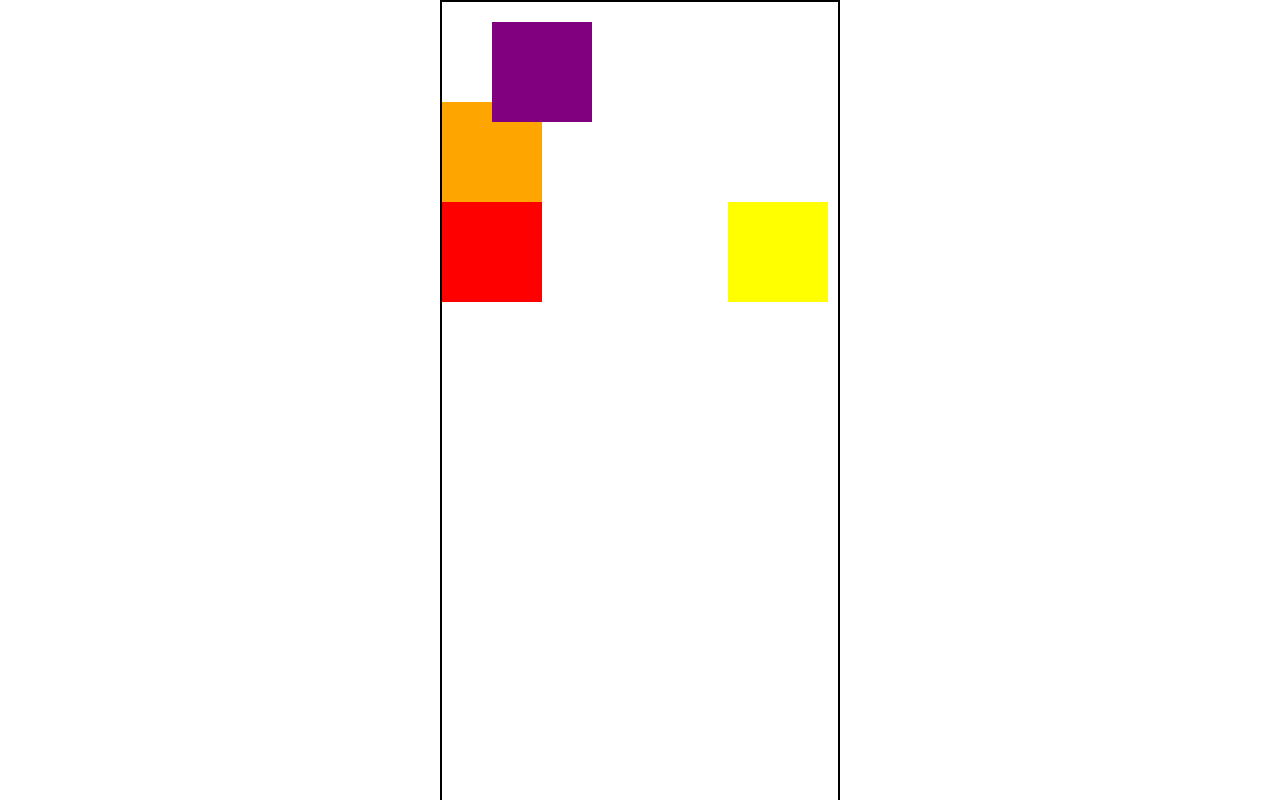
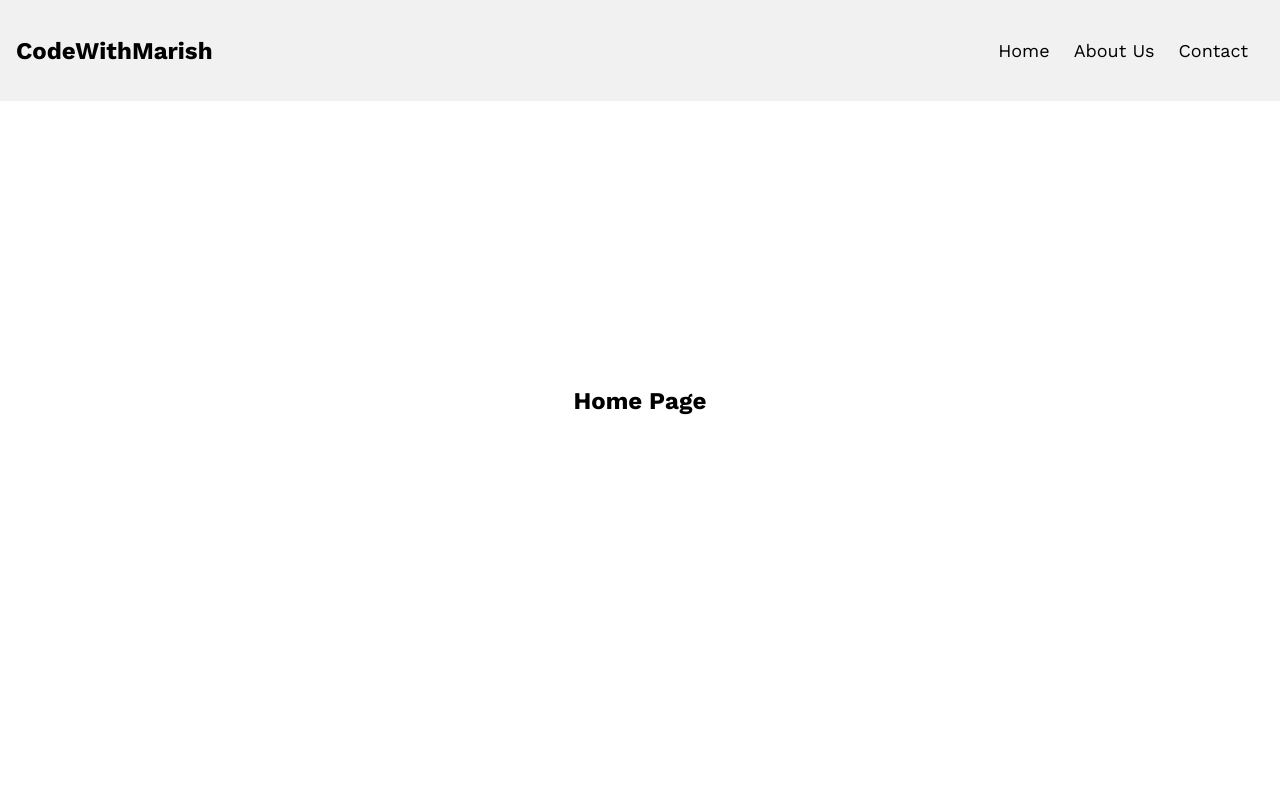
Before and after one commit to zeds/next-tutorial, a Next.js app: page / in a window 1280 px wide. Shown: the top 800 px of the page. Built offline with nearby package versions, Linux system fonts and the light colour scheme.

Commit message:
first commit

```diff
--- /dev/null
+++ b/components/NavItem.tsx
@@ -0,0 +1,10 @@
+import Link from "next/link";
+const NavItem = ({ text, href, active }) => {
+  return (
+    <Link href={href}>
+      <a className={`nav__link`}>{text}</a>
+    </Link>
+  );
+};
+
+export default NavItem;
--- /dev/null
+++ b/components/Navbar.tsx
@@ -0,0 +1,46 @@
+import Link from "next/link";
+import React, { useState } from "react";
+import NavItem from "./NavItem";
+
+const MENU_LIST = [
+  { text: "Home", href: "/" },
+  { text: "About Us", href: "/about" },
+  { text: "Contact", href: "/contact" },
+];
+const Navbar = () => {
+  const [navActive, setNavActive] = useState(false);
+  const [activeIdx, setActiveIdx] = useState(-1);
+
+  return (
+    <header>
+      <nav className={`nav`}>
+        <Link href={"/"}>
+            <h1 className="logo">CodeWithMarish</h1>
+        </Link>
+        <div
+          onClick={() => setNavActive(!navActive)}
+          className={`nav__menu-bar`}
+        >
+          <div></div>
+          <div></div>
+          <div></div>
+        </div>
+        <div className={`${navActive ? "active" : ""} nav__menu-list`}>
+          {MENU_LIST.map((menu, idx) => (
+            <div
+              onClick={() => {
+                setActiveIdx(idx);
+                setNavActive(false);
+              }}
+              key={menu.text}
+            >
+              <NavItem active={activeIdx === idx} {...menu} />
+            </div>
+          ))}
+        </div>
+      </nav>
+    </header>
+  );
+};
+
+export default Navbar;
--- a/pages/_app.tsx
+++ b/pages/_app.tsx
@@ -1,6 +1,12 @@
+import Navbar from '../components/Navbar'
 import '../styles/globals.css'
 import type { AppProps } from 'next/app'
 
 export default function App({ Component, pageProps }: AppProps) {
-  return <Component {...pageProps} />
+	return (
+		<>
+			<Navbar />
+			<Component {...pageProps} />
+		</>
+	)
 }
--- a/pages/index.tsx
+++ b/pages/index.tsx
@@ -1,12 +1,9 @@
-import styles from '../styles/Home.module.css'
+import Navbar from '../components/Navbar'
 
 export default function Home() {
   return (
-    <div className={styles.container}>
-			<div className={`${styles.box} ${styles.purple}`} ></div>
-			<div className={`${styles.box} ${styles.orange}`} ></div>
-			<div className={`${styles.box} ${styles.yellow}`} ></div>
-			<div className={`${styles.box} ${styles.red}`} ></div>
-    </div>
+		<div className="center">
+			<h2>Home Page</h2>
+		</div>
   )
 }
--- a/styles/globals.css
+++ b/styles/globals.css
@@ -1,26 +1,95 @@
-html,
-body {
+@import url('https://fonts.googleapis.com/css2?family=Work+Sans:wght@400;500;700&display=swap');
+* {
+  margin: 0;
   padding: 0;
-  margin: 0;
-  font-family: -apple-system, BlinkMacSystemFont, Segoe UI, Roboto, Oxygen,
-    Ubuntu, Cantarell, Fira Sans, Droid Sans, Helvetica Neue, sans-serif;
+  outline: none;
+  box-sizing: border-box;
+  font-family: 'Work Sans', sans-serif;
+}
+a{
+  text-decoration: none;
+  color: inherit;
+}
+header{
+  position: sticky;
+  z-index: 30;
+  top: 0;
+}
+nav{
+  display: flex;
+  padding: 16px;
+  justify-content: space-between;
+  align-items: center;
+  background-color: #f1f1f1;
+}
+.nav__menu-bar{
+  display: flex;
+  flex-direction: column;
+  row-gap: 6px;
+  cursor: pointer;
+}
+.nav__menu-bar div{
+  width: 40px;
+  height: 4px;
+  background-color: black;
+  border-radius: 2px;
+}
+.nav__menu-list{
+  display: flex;
+  flex-direction: column;
+  position: fixed;
+  top: 60px;
+  width: 288px;
+  row-gap: 24px;
+  right: -288px;
+  padding: 24px 16px;
+  transition: all 0.2s;
+  min-height: calc(100vh - 60px);
+  background-color: #f1f1f1;
+}
+.nav__menu-list.active{
+  right: 0;
+}
+.nav__link{
+  font-size: 18px;
+  position: relative;
+  transition: all 0.2s;
 }
 
-a {
-  color: inherit;
-  text-decoration: none;
+.nav__link:hover{
+ font-weight: bold;
 }
 
-* {
-  box-sizing: border-box;
+.center{
+  min-height: 600px;
+  display: flex;
+  justify-content: center;
+  align-items: center;
 }
+@media screen and (min-width: 768px) {
+  .nav__menu-bar{
+    display: none;
+  }
+  .nav__menu-list{
+    position: unset;
+    flex-direction: row;
+    min-height: fit-content;
+    width: fit-content;
+    column-gap: 24px;
+    align-items: center;
+  }
+  .nav__link::before{
+    content: '';
+    position: absolute;
+    width: 0%;
+    height: 6px;
+    bottom: -16px;
+    left: 0;
+    background-color: black;
+    transition: all 0.2s;
+  }
 
-@media (prefers-color-scheme: dark) {
-  html {
-    color-scheme: dark;
-  }
-  body {
-    color: white;
-    background: black;
+  .nav__link:hover:before{
+   width: 100%;
   }
 }
```
